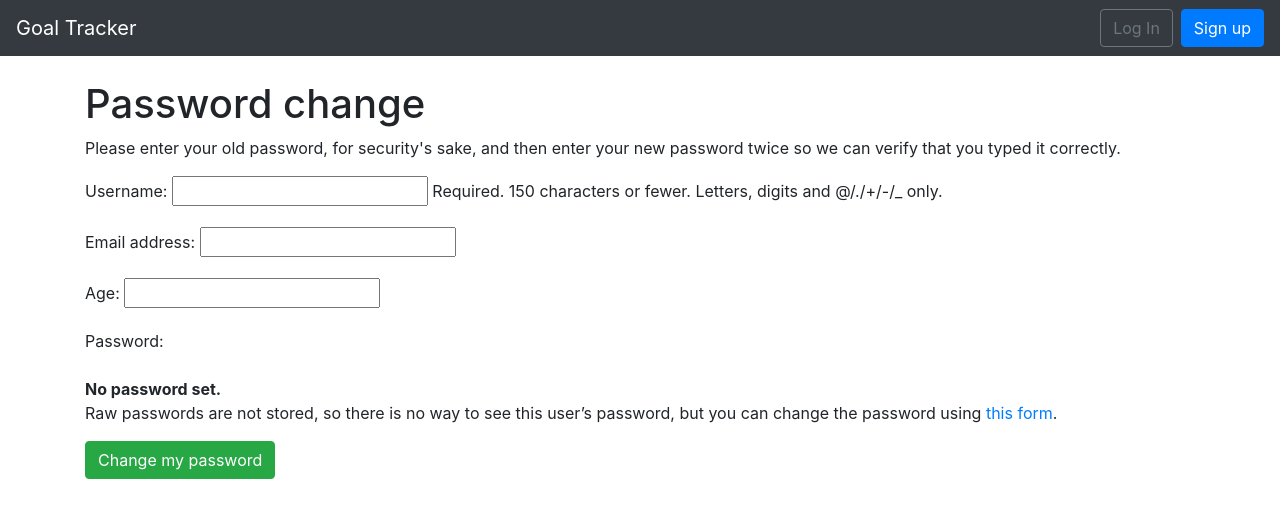
After one commit to samtheclement/goaltracker, a Django app: template templates/registration/password_change_form.html in a window 1280 px wide. The commit adds this page. Shown: the top 518 px of the page. Run offline with Django 3.2, Linux system fonts and the light colour scheme; the template is opened without the code that fills it: values that come from a table or form of the project are taken from there, others are empty; some libraries are stand-ins or nearby versions.

Commit message:
Customized appearance with bootstrap

```diff
--- a/templates/base.html
+++ b/templates/base.html
@@ -12,11 +12,11 @@
     href="https://stackpath.bootstrapcdn.com/bootstrap/4.1.3/css/bootstrap.min.css"
     integrity="sha384-MCw98/SFnGE8fJT3GXwEOngsV7Zt27NXFoaoApmYm81iuXoPkFOJwJ8ERdknLPMO"
     crossorigin="anonymous">
-    <title>{% block title %}Newspaper App{% endblock title %}</title>
+    <title>{% block title %}Goal Tracker App{% endblock title %}</title>
   </head>
   <body>
     <nav class="navbar navbar-expand-md navbar-dark bg-dark mb-4">
-      <a class="navbar-brand" href="{% url 'home' %}">Newspaper</a>
+      <a class="navbar-brand" href="{% url 'home' %}">Goal Tracker</a>
       <button class="navbar-toggler" type="button" data-toggle="collapse"
       data-target="#navbarCollapse" aria-controls="navbarCollapse"
       aria-expanded="false" aria-label="Toggle navigation">
--- /dev/null
+++ b/templates/registration/password_change_form.html
@@ -0,0 +1,11 @@
+{% extends 'base.html' %}
+{% block title %}Password Change{% endblock title %}
+{% block content %}
+  <h1>Password change</h1>
+  <p>Please enter your old password, for security's sake, and then enter your
+  new password twice so we can verify that you typed it correctly.</p>
+  <form method="POST">
+    {% csrf_token %}
+    {{ form.as_p }}
+    <input class="btn btn-success" type="submit" value="Change my password">
+  {% endblock content %}
--- a/templates/signup.html
+++ b/templates/signup.html
@@ -12,6 +12,6 @@
   <form method="post">
     {% csrf_token %}
     {{ form|crispy }}
-    <button type="submit">Sign Up</button>
+    <button class="btn btn-success" type="submit">Sign Up</button>
   </form>
 {% endblock content %}
```
Also changed, not shown: db.sqlite3.
